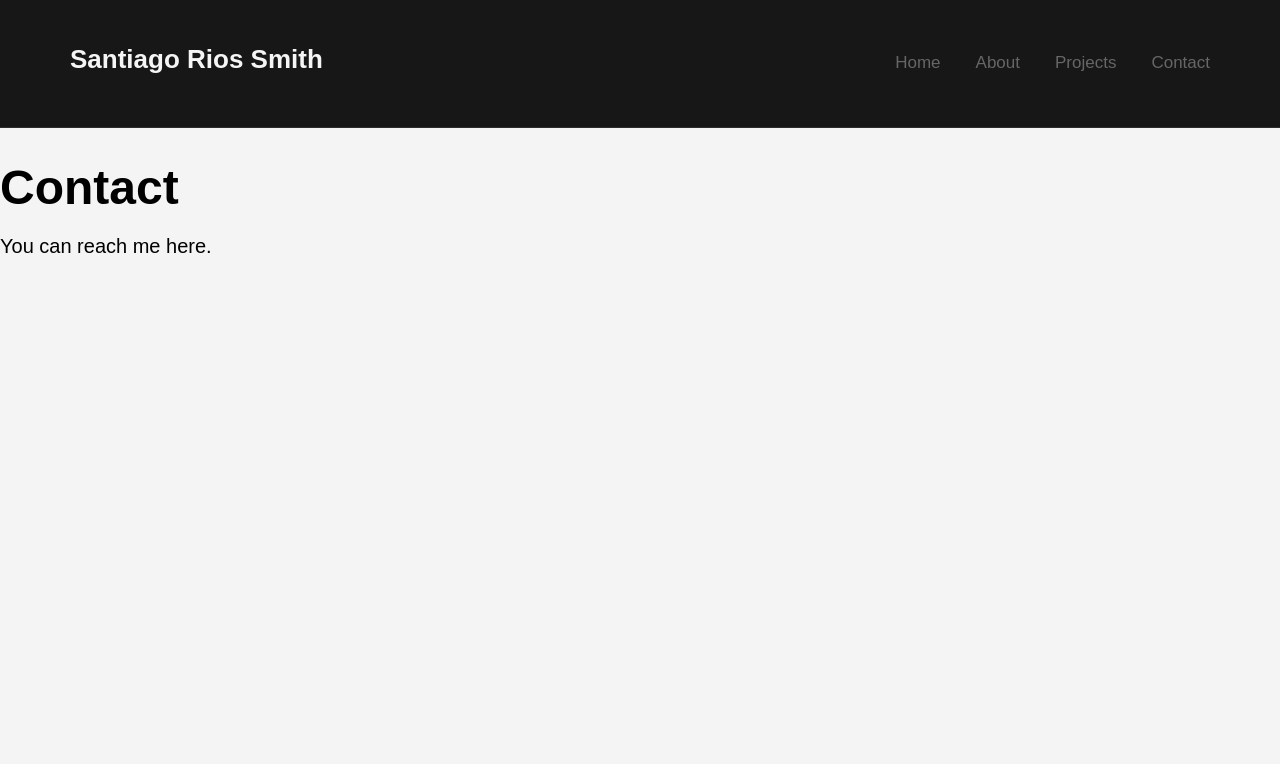
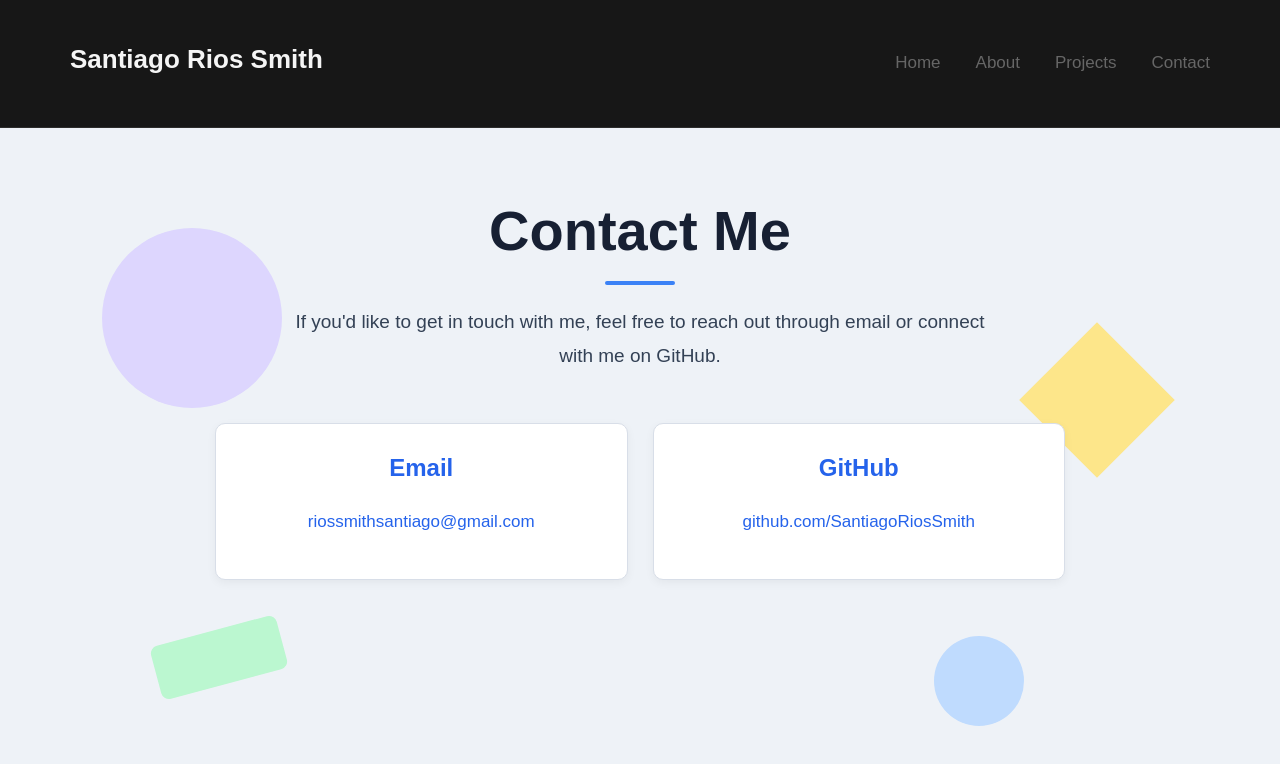
Before and after one commit to SantiagoRiosSmith/portfolio, a React (Vite) app: page /contact in a window 1280 px wide. Shown: the top 764 px of the page. Built offline with nearby package versions, Linux system fonts and the light colour scheme.

Commit message:
Created About and Contact pages

```diff
--- a/src/App.css
+++ b/src/App.css
@@ -947,3 +947,297 @@ a:hover {
 
     margin-top: 25px;
 }
+
+.about-page {
+    min-height: 85vh;
+    padding: 70px 20px;
+    background: #eef2f7;
+    color: #334155;
+    position: relative;
+    overflow: hidden;
+}
+
+/* Decorative shapes */
+
+.about-page::before {
+    content: "";
+    position: absolute;
+    width: 280px;
+    height: 280px;
+    background: #bfdbfe;
+    border-radius: 50%;
+    top: -80px;
+    right: 10%;
+    z-index: 0;
+}
+
+.about-page::after {
+    content: "";
+    position: absolute;
+    width: 160px;
+    height: 160px;
+    background: #dbeafe;
+    border-radius: 20px;
+    bottom: 8%;
+    left: 8%;
+    transform: rotate(20deg);
+    z-index: 0;
+}
+
+/* Green triangle */
+.about-page {
+    position: relative;
+}
+
+.about-page .technology-section::before {
+    content: "";
+    position: absolute;
+    width: 0;
+    height: 0;
+    border-left: 75px solid transparent;
+    border-right: 75px solid transparent;
+    border-bottom: 130px solid #bbf7d0;
+    right: 12%;
+    top: 38%;
+    transform: rotate(15deg);
+    z-index: 0;
+}
+
+/* Small purple shape */
+.about-page .technology-section::after {
+    content: "";
+    position: absolute;
+    width: 90px;
+    height: 90px;
+    background: #ddd6fe;
+    border-radius: 50%;
+    left: 12%;
+    top: 45%;
+    z-index: 0;
+}
+
+.about-page .green-triangle {
+    position: absolute;
+    width: 0;
+    height: 0;
+    border-left: 65px solid transparent;
+    border-right: 65px solid transparent;
+    border-bottom: 115px solid #bbf7d0;
+    right: 15%;
+    top: 42%;
+    transform: rotate(18deg);
+    z-index: 0;
+}
+
+.about-page .orange-circle {
+    position: absolute;
+    width: 75px;
+    height: 75px;
+    background: #fed7aa;
+    border-radius: 50%;
+    left: 14%;
+    top: 48%;
+    z-index: 0;
+}
+
+.about-page h1,
+.about-page p,
+.about-page h2,
+.about-page .technology-section {
+    position: relative;
+    z-index: 1;
+}
+
+.about-page h1 {
+    max-width: 900px;
+    margin: 0 auto 50px;
+    color: #172033;
+    font-size: 56px;
+    text-align: center;
+}
+
+.about-page h1::after {
+    content: "";
+    display: block;
+    width: 70px;
+    height: 4px;
+    background: #3b82f6;
+    margin: 18px auto 0;
+    border-radius: 2px;
+}
+
+.about-page p {
+    max-width: 850px;
+    margin: 0 auto 25px;
+    font-size: 19px;
+    line-height: 1.8;
+}
+
+.about-page h2 {
+    max-width: 850px;
+    margin: 60px auto 25px;
+    padding-left: 15px;
+    border-left: 5px solid #3b82f6;
+    color: #172033;
+    font-size: 32px;
+}
+
+.technology-section {
+    max-width: 850px;
+    margin: 0 auto;
+    display: grid;
+    grid-template-columns: repeat(2, 1fr);
+    gap: 20px;
+}
+
+.technology-group {
+    background: white;
+    padding: 25px;
+    border-radius: 10px;
+    border: 1px solid #d8dee8;
+    box-shadow: 0 3px 10px rgba(0, 0, 0, 0.05);
+}
+
+.technology-group h3 {
+    margin-top: 0;
+    margin-bottom: 18px;
+    color: #2563eb;
+    font-size: 21px;
+}
+
+.technology-list {
+    display: flex;
+    flex-wrap: wrap;
+    gap: 10px;
+}
+
+.technology-list span {
+    background: #e8f0ff;
+    color: #1e40af;
+    padding: 8px 13px;
+    border-radius: 6px;
+    font-size: 15px;
+}
+
+.contact-page {
+    min-height: 85vh;
+    padding: 70px 20px;
+    background: #eef2f7;
+    color: #334155;
+    position: relative;
+    overflow: hidden;
+}
+
+.contact-content {
+    position: relative;
+    z-index: 1;
+    max-width: 850px;
+    margin: 0 auto;
+}
+
+.contact-page h1 {
+    margin: 0 0 20px;
+    color: #172033;
+    font-size: 56px;
+    text-align: center;
+}
+
+.contact-page h1::after {
+    content: "";
+    display: block;
+    width: 70px;
+    height: 4px;
+    background: #3b82f6;
+    margin: 18px auto 0;
+    border-radius: 2px;
+}
+
+.contact-intro {
+    max-width: 700px;
+    margin: 0 auto 50px;
+    text-align: center;
+    font-size: 19px;
+    line-height: 1.8;
+}
+
+.contact-cards {
+    display: grid;
+    grid-template-columns: repeat(2, 1fr);
+    gap: 25px;
+}
+
+.contact-card {
+    background: white;
+    padding: 30px;
+    border-radius: 10px;
+    border: 1px solid #d8dee8;
+    box-shadow: 0 3px 10px rgba(0, 0, 0, 0.05);
+    text-align: center;
+}
+
+.contact-card h2 {
+    margin-top: 0;
+    color: #2563eb;
+    font-size: 24px;
+}
+
+.contact-card p {
+    font-size: 17px;
+}
+
+.contact-card a {
+    color: #2563eb;
+    text-decoration: none;
+}
+
+.contact-card a:hover {
+    text-decoration: underline;
+}
+
+
+/* Decorative shapes */
+
+.purple-circle {
+    position: absolute;
+    width: 180px;
+    height: 180px;
+    background: #ddd6fe;
+    border-radius: 50%;
+    top: 100px;
+    left: 8%;
+    z-index: 0;
+}
+
+.yellow-diamond {
+    position: absolute;
+    width: 110px;
+    height: 110px;
+    background: #fde68a;
+    right: 10%;
+    top: 32%;
+    transform: rotate(45deg);
+    z-index: 0;
+}
+
+.blue-circle {
+    position: absolute;
+    width: 90px;
+    height: 90px;
+    background: #bfdbfe;
+    bottom: 12%;
+    right: 20%;
+    border-radius: 50%;
+    z-index: 0;
+}
+
+.green-rectangle {
+    position: absolute;
+    width: 130px;
+    height: 55px;
+    background: #bbf7d0;
+    bottom: 18%;
+    left: 12%;
+    transform: rotate(-15deg);
+    border-radius: 8px;
+    z-index: 0;
+}
--- a/src/pages/About.jsx
+++ b/src/pages/About.jsx
@@ -1,10 +1,54 @@
 function About() {
     return (
-        <div>
+        <div className="about-page">
+            <div className="green-triangle"></div>
+            <div className="orange-circle"></div>
             <h1>About Me</h1>
 
             <p>
-                This page will contain information about me.
+                I'm a 4th year Computer Science student at Western University
+                with an interest in software development, web applications,
+                and backend development.
+            </p>
+
+            <p>
+                Through my coursework, work experience, and personal projects,
+                I've gained experience building and working with software
+                across both the frontend and backend. I've worked with
+                JavaScript, React, Node.js, and Vite for web development, as
+                well as C# and .NET for backend development.
+            </p>
+
+            <p>
+                I enjoy learning by building things and figuring out how
+                different parts of a system work together. Some of my projects
+                include this portfolio website, a web-based implementation of
+                Conway's Game of Life, and NoiseSynth, an audio application
+                I'm developing using C++ and OpenGL.
+            </p>
+
+            <p>
+                I'm currently looking to continue developing my skills through
+                software development opportunities where I can work on
+                real-world applications and learn from experienced developers.
+            </p>
+
+            <h2>Technologies I've Worked With</h2>
+
+            <p>
+                <strong>Languages:</strong> Java, JavaScript, C, C#, C++, Python, Matlab
+            </p>
+
+            <p>
+                <strong>Web:</strong> React, Node.js, Vite, HTML/CSS
+            </p>
+
+            <p>
+                <strong>Backend:</strong> .NET
+            </p>
+
+            <p>
+                <strong>Tools:</strong> Git, GitHub, VS Code, Visual Studio, Visual Studio Code, Eclipse, OpenGL
             </p>
         </div>
     );
--- a/src/pages/Contact.jsx
+++ b/src/pages/Contact.jsx
@@ -1,11 +1,48 @@
 function Contact() {
     return (
-        <div>
-            <h1>Contact</h1>
+        <div className="contact-page">
 
-            <p>
-                You can reach me here.
-            </p>
+            <div className="purple-circle"></div>
+            <div className="yellow-diamond"></div>
+            <div className="blue-circle"></div>
+            <div className="green-rectangle"></div>
+
+            <div className="contact-content">
+
+                <h1>Contact Me</h1>
+
+                <p className="contact-intro">
+                    If you'd like to get in touch with me, feel free to reach
+                    out through email or connect with me on GitHub.
+                </p>
+
+                <div className="contact-cards">
+
+                    <div className="contact-card">
+                        <h2>Email</h2>
+                        <p>
+                            <a href="mailto:riossmithsantiago@gmail.com">
+                                riossmithsantiago@gmail.com
+                            </a>
+                        </p>
+                    </div>
+
+                    <div className="contact-card">
+                        <h2>GitHub</h2>
+                        <p>
+                            <a
+                                href="https://github.com/SantiagoRiosSmith"
+                                target="_blank"
+                                rel="noopener noreferrer"
+                            >
+                                github.com/SantiagoRiosSmith
+                            </a>
+                        </p>
+                    </div>
+
+                </div>
+
+            </div>
         </div>
     );
 }
--- a/src/pages/Home.jsx
+++ b/src/pages/Home.jsx
@@ -15,7 +15,7 @@ function Home() {
     <p className="description">
         I'm a Computer Science student at Western University
         passionate about software development, web applications,
-        DevOps, and learning new technologies.
+        and learning new technologies.
     </p>
 
     <div className="buttons">
```
